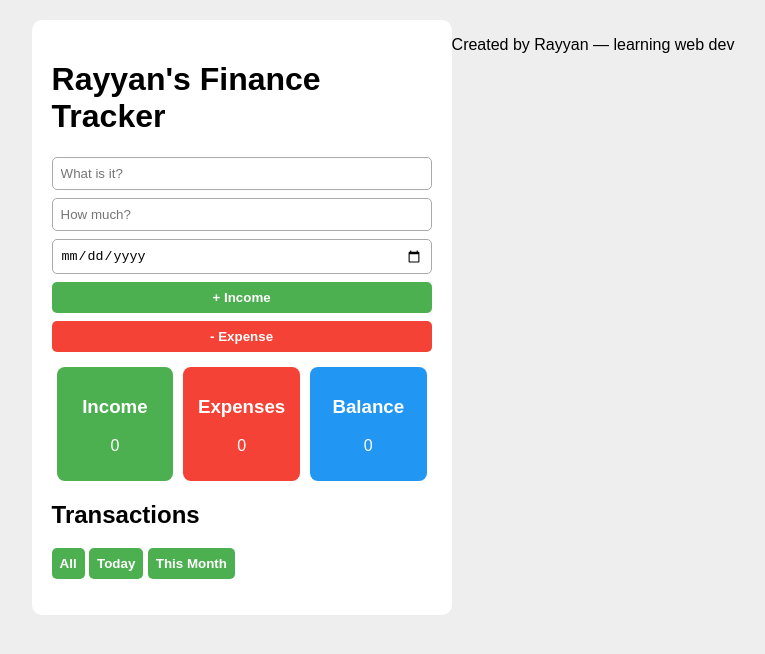
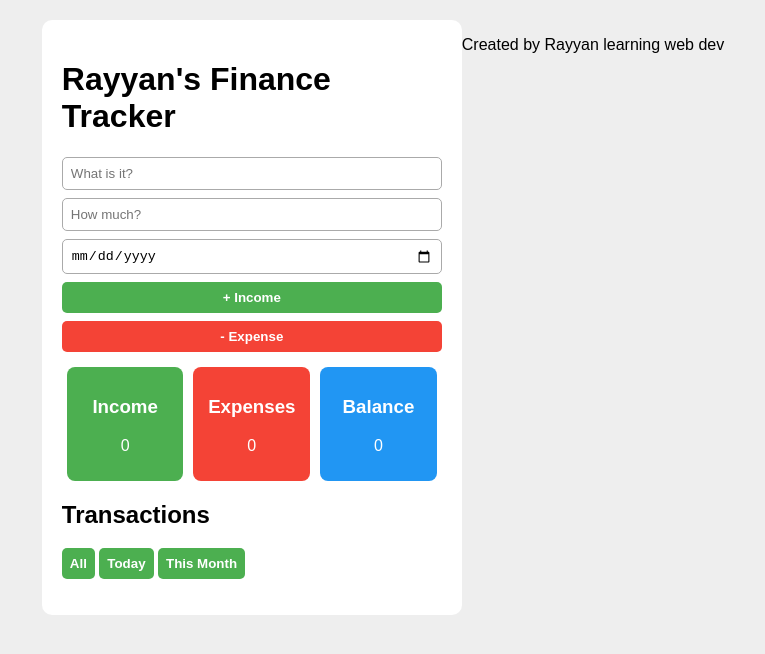
Before and after one commit to RayyanAbdullahKhan/finance-tracker, a plain HTML site: page index.html in a window 1280 px wide. Shown: the whole page, without its empty margins (257-1022 px from the left). Drawn offline with Linux system fonts and the light colour scheme.

Commit message:
Update index.html

```diff
--- a/index.html
+++ b/index.html
@@ -34,7 +34,7 @@
 
     <h2>Transactions</h2>
 
-    <!-- Date Filter Controls -->
+
     <div class="filters">
       <button onclick="setFilter('all')">All</button>
       <button onclick="setFilter('today')">Today</button>
@@ -45,7 +45,7 @@
   </div>
 
   <footer>
-    <p>Created by Rayyan — learning web dev</p>
+    <p>Created by Rayyan learning web dev</p>
   </footer>
 
   <script src="script.js"></script>
```
